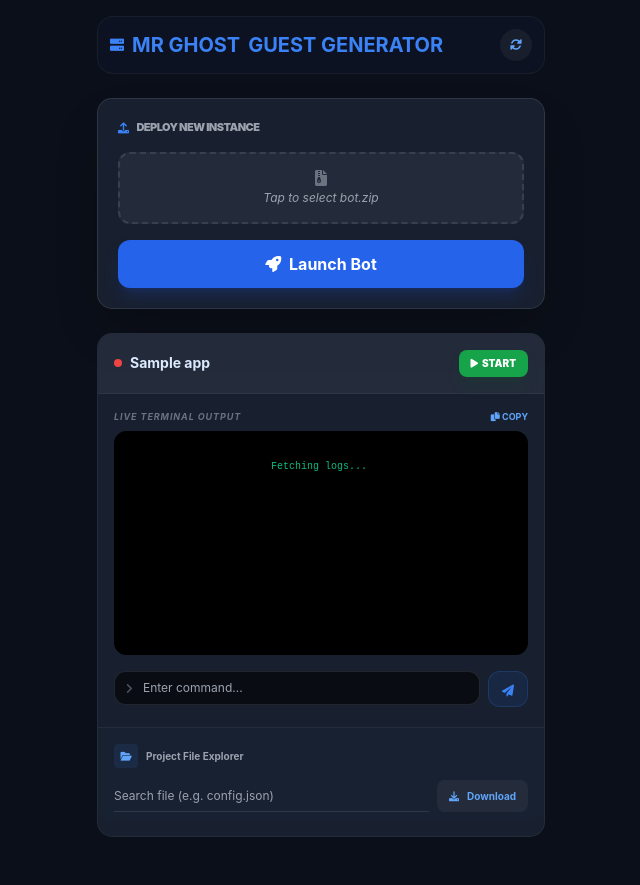
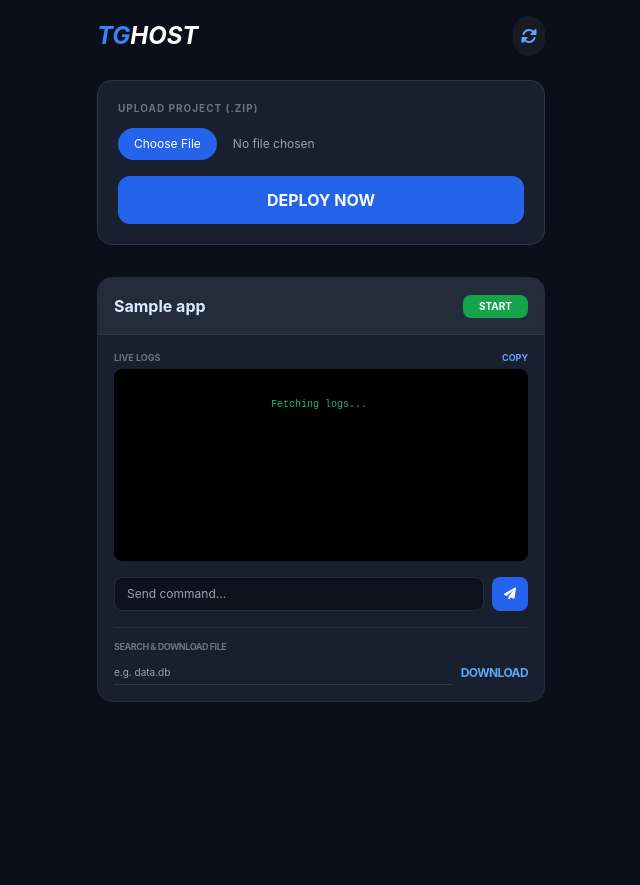
Before and after one commit to 9xjubayerofc/Guest-generator, a Flask app: template templates/index.html in a window 1280 px wide. Shown: the whole page, without its empty margins (319-959 px from the left). After the commit the page ends 702 px from the top, so only its background shows below. Run offline with Flask 3, Linux system fonts and the light colour scheme; the template is opened without the code that fills it: most values are stand-ins (such as "Sample title", 1, 10 or a date in 2020); parts of the project's set-up code (start-up, migrations or seed data) failed here and were passed over; some libraries are stand-ins or nearby versions.

Commit message:
Add files via upload

```diff
--- a/templates/index.html
+++ b/templates/index.html
@@ -7,7 +7,7 @@
     <script src="https://cdn.tailwindcss.com"></script>
     <link rel="stylesheet" href="https://cdnjs.cloudflare.com/ajax/libs/font-awesome/6.0.0/css/all.min.css">
     <style>
-        body { background-color: #0b0f19; color: #f8fafc; font-family: 'Inter', sans-serif; -webkit-tap-highlight-color: transparent; }
+        body { background-color: #0b0f19; color: #f8fafc; font-family: 'Inter', sans-serif; }
         .glass-card {
             background: rgba(30, 41, 59, 0.7);
             backdrop-filter: blur(12px);
@@ -17,47 +17,26 @@
         .log-container {
             background: #000000;
             color: #10b981;
-            font-family: 'Fira Code', 'Courier New', monospace;
+            font-family: 'Courier New', monospace;
             white-space: pre-wrap;
             word-wrap: break-word;
             overflow-y: auto;
-            scroll-behavior: smooth;
-            border-left: 3px solid #1e293b;
         }
-        /* Mobile scrollbar */
-        .log-container::-webkit-scrollbar { width: 4px; }
-        .log-container::-webkit-scrollbar-thumb { background: #334155; border-radius: 10px; }
     </style>
 </head>
-<body class="p-4 pb-12">
+<body class="p-4 pb-10">
 
     <div class="max-w-md mx-auto">
-        <header class="mb-6 flex justify-between items-center bg-slate-900/50 p-3 rounded-2xl border border-white/5">
-            <div>
-                <h1 class="text-xl font-bold text-blue-500 flex items-center gap-2">
-                    <i class="fas fa-server text-sm"></i> MR GHOST<span class="text-red">GUEST GENERATOR</span>
-                </h1>
-            </div>
-            <button onclick="location.reload()" class="h-8 w-8 bg-white/5 rounded-full flex items-center justify-center hover:bg-white/10 transition">
-                <i class="fas fa-sync-alt text-xs text-blue-400"></i>
-            </button>
+        <header class="mb-6 flex justify-between items-center">
+            <h1 class="text-2xl font-bold text-blue-500 italic">TG<span class="text-white">HOST</span></h1>
+            <button onclick="location.reload()" class="bg-white/5 p-2 rounded-full"><i class="fas fa-sync-alt text-blue-400"></i></button>
         </header>
 
-        <div class="glass-card p-5 mb-6 shadow-2xl">
-            <h2 class="text-[11px] font-black text-gray-400 uppercase tracking-tighter mb-4 flex items-center gap-2">
-                <i class="fas fa-upload text-blue-500"></i> Deploy New Instance
-            </h2>
+        <div class="glass-card p-5 mb-8">
+            <h2 class="text-[10px] font-bold text-gray-500 uppercase tracking-widest mb-3">Upload Project (.zip)</h2>
             <form action="/upload" method="POST" enctype="multipart/form-data" class="space-y-4">
-                <div class="relative group">
-                    <input type="file" name="file" id="fileInput" class="hidden" onchange="updateFileName()">
-                    <label for="fileInput" class="flex flex-col items-center justify-center border-2 border-dashed border-white/10 rounded-xl py-4 cursor-pointer hover:border-blue-500/50 transition bg-white/5">
-                        <i class="fas fa-file-zipper text-gray-500 mb-1"></i>
-                        <span id="fileLabel" class="text-xs text-gray-400 italic">Tap to select bot.zip</span>
-                    </label>
-                </div>
-                <button type="submit" class="w-full bg-blue-600 hover:bg-blue-700 py-3 rounded-xl font-bold text-white transition transform active:scale-95 shadow-lg shadow-blue-900/40">
-                    <i class="fas fa-rocket mr-1"></i> Launch Bot
-                </button>
+                <input type="file" name="file" class="block w-full text-xs text-slate-400 file:mr-4 file:py-2 file:px-4 file:rounded-full file:border-0 file:bg-blue-600 file:text-white">
+                <button type="submit" class="w-full bg-blue-600 py-3 rounded-xl font-bold">DEPLOY NOW</button>
             </form>
         </div>
 
@@ -65,57 +44,35 @@
             {% for app in apps %}
             <div class="glass-card overflow-hidden border border-white/5">
                 <div class="p-4 flex justify-between items-center bg-white/5 border-b border-white/5">
-                    <div class="flex items-center gap-2">
-                        <div class="h-2 w-2 rounded-full {{ 'bg-green-500 animate-pulse' if app.running else 'bg-red-500' }}"></div>
-                        <h3 class="font-bold text-sm text-blue-100 truncate w-32">{{ app.name }}</h3>
-                    </div>
+                    <h3 class="font-bold text-blue-100">{{ app.name }}</h3>
                     <div class="flex gap-2">
                         {% if not app.running %}
-                        <a href="/run/{{ app.name }}" class="bg-green-600 px-3 py-1.5 rounded-lg text-[10px] font-black text-white flex items-center gap-1 shadow-lg shadow-green-900/20">
-                            <i class="fas fa-play"></i> START
-                        </a>
+                        <a href="/run/{{ app.name }}" class="bg-green-600 px-4 py-1 rounded-lg text-[10px] font-bold">START</a>
                         {% else %}
-                        <a href="/stop/{{ app.name }}" class="bg-red-600 px-3 py-1.5 rounded-lg text-[10px] font-black text-white flex items-center gap-1 shadow-lg shadow-red-900/20">
-                            <i class="fas fa-stop"></i> STOP
-                        </a>
+                        <a href="/stop/{{ app.name }}" class="bg-red-600 px-4 py-1 rounded-lg text-[10px] font-bold">STOP</a>
                         {% endif %}
                     </div>
                 </div>
 
                 <div class="p-4">
-                    <div class="flex justify-between items-center mb-2">
-                        <span class="text-[9px] text-gray-500 font-bold uppercase tracking-widest italic">Live Terminal Output</span>
-                        <button onclick="copyLogs('log-{{ app.name }}')" class="text-[9px] text-blue-400 font-bold hover:text-white">
-                            <i class="fas fa-copy"></i> COPY
-                        </button>
+                    <div class="flex justify-between mb-1">
+                        <span class="text-[9px] text-gray-500 uppercase font-bold">Live Logs</span>
+                        <button onclick="copyLogs('log-{{ app.name }}')" class="text-[9px] text-blue-400 font-bold">COPY</button>
                     </div>
-
-                    <div id="log-{{ app.name }}" class="log-container h-56 rounded-xl p-3 text-[10px] mb-4 shadow-inner border border-black">
+                    <div id="log-{{ app.name }}" class="log-container h-48 rounded-lg p-3 text-[10px] mb-4 border border-black shadow-inner">
                         Fetching logs...
                     </div>
 
-                    <div class="flex gap-2 mb-5">
-                        <div class="relative flex-1">
-                            <i class="fas fa-angle-right absolute left-3 top-2.5 text-gray-600 text-xs"></i>
-                            <input type="text" id="cmd-{{ app.name }}" onkeypress="if(event.key==='Enter') sendCmd('{{app.name}}')" placeholder="Enter command..." class="w-full bg-black/60 border border-white/10 rounded-xl pl-7 pr-3 py-2 text-xs focus:outline-none focus:border-blue-500 transition">
-                        </div>
-                        <button onclick="sendCmd('{{ app.name }}')" class="bg-blue-600/10 text-blue-500 w-10 h-9 rounded-xl border border-blue-500/20 hover:bg-blue-600 hover:text-white transition">
-                            <i class="fas fa-paper-plane text-xs"></i>
-                        </button>
+                    <div class="flex gap-2 mb-4">
+                        <input type="text" id="cmd-{{ app.name }}" placeholder="Send command..." class="flex-1 bg-black/40 border border-white/10 rounded-lg px-3 py-2 text-xs focus:outline-none">
+                        <button onclick="sendCmd('{{ app.name }}')" class="bg-blue-600 px-3 py-2 rounded-lg text-xs"><i class="fas fa-paper-plane"></i></button>
                     </div>
 
-                    <div class="pt-4 border-t border-white/5 bg-slate-800/20 rounded-b-xl -mx-4 px-4 pb-2 mt-2">
-                        <div class="flex items-center gap-2 mb-3">
-                            <div class="h-6 w-6 bg-blue-500/10 rounded flex items-center justify-center">
-                                <i class="fas fa-folder-open text-[10px] text-blue-400"></i>
-                            </div>
-                            <span class="text-[10px] text-gray-400 font-bold">Project File Explorer</span>
-                        </div>
+                    <div class="pt-3 border-t border-white/5">
+                        <p class="text-[9px] text-gray-500 uppercase font-bold mb-2 tracking-tighter">Search & Download File</p>
                         <div class="flex gap-2">
-                            <input type="text" id="dl-{{ app.name }}" placeholder="Search file (e.g. config.json)" class="flex-1 bg-transparent border-b border-white/10 text-xs py-1 focus:outline-none focus:border-blue-500 text-gray-300">
-                            <button onclick="downloadFile('{{ app.name }}')" class="bg-white/5 hover:bg-blue-600 transition h-8 px-3 rounded-lg text-[10px] font-bold text-blue-400 hover:text-white flex items-center gap-2">
-                                <i class="fas fa-download"></i> Download
-                            </button>
+                            <input type="text" id="dl-{{ app.name }}" placeholder="e.g. data.db" class="flex-1 bg-transparent border-b border-white/10 text-[10px] py-1 outline-none">
+                            <button onclick="downloadFile('{{ app.name }}')" class="text-blue-400 text-xs font-bold uppercase tracking-tighter">Download</button>
                         </div>
                     </div>
                 </div>
@@ -125,18 +82,10 @@
     </div>
 
     <script>
-        // ফাইল সিলেক্ট করলে নাম দেখানোর জন্য
-        function updateFileName() {
-            const input = document.getElementById('fileInput');
-            const label = document.getElementById('fileLabel');
-            if(input.files.length > 0) label.innerText = "Selected: " + input.files[0].name;
-        }
-
-        // লগ কপি করার সুবিধা
         function copyLogs(id) {
             const text = document.getElementById(id).innerText;
             navigator.clipboard.writeText(text);
-            alert("Logs copied to clipboard!");
+            alert("Logs copied!");
         }
 
         function refreshLogs() {
@@ -145,33 +94,28 @@
                 .then(res => res.json())
                 .then(data => {
                     const el = document.getElementById('log-{{ app.name }}');
-                    if (el.textContent !== data.log) {
-                        el.textContent = data.log;
-                        el.scrollTop = el.scrollHeight;
-                    }
+                    el.textContent = data.log;
+                    el.scrollTop = el.scrollHeight;
                 });
             {% endfor %}
         }
         setInterval(refreshLogs, 3000);
 
         function sendCmd(name) {
-            const input = document.getElementById(`cmd-${name}`);
-            const val = input.value;
-            if(!val) return;
+            const val = document.getElementById(`cmd-${name}`).value;
             fetch('/run_termux_cmd', {
                 method: 'POST',
                 headers: {'Content-Type': 'application/json'},
                 body: JSON.stringify({project: name, command: val})
             }).then(() => {
-                input.value = '';
-                input.blur(); // কমান্ড পাঠানোর পর মোবাইল কিবোর্ড নিচে চলে যাবে
+                document.getElementById(`cmd-${name}`).value = '';
+                document.getElementById(`cmd-${name}`).blur();
             });
         }
 
         function downloadFile(name) {
             const file = document.getElementById(`dl-${name}`).value;
-            if(!file) return alert("Please enter a filename!");
-
+            if(!file) return;
             fetch('/search_and_download', {
                 method: 'POST',
                 headers: {'Content-Type': 'application/json'},
@@ -180,7 +124,7 @@
             .then(res => res.json())
             .then(data => {
                 if(data.status === 'found') window.location.href = data.url;
-                else alert("File not found in this project!");
+                else alert("File not found!");
             });
         }
     </script>
```
